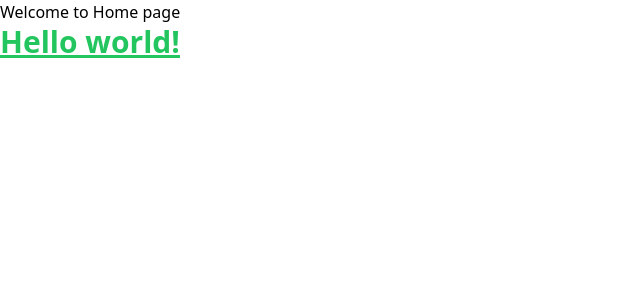
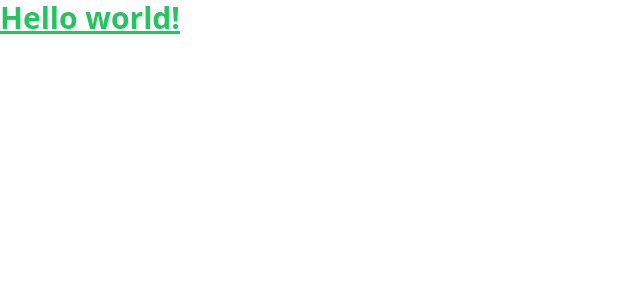
Before and after one commit to DivyaPrasad05/AlbertaHealthHack24, a React (Create React App) app in the folder my-app/: page / in a window 1280 px wide. Shown: the top 300 px of the page, without its empty margins (0-640 px from the left). Built offline with nearby package versions, Linux system fonts and the light colour scheme.

Commit message:
cleaned App a bit

```diff
--- a/my-app/src/App.js
+++ b/my-app/src/App.js
@@ -1,4 +1,3 @@
-import './App.css';
 import Home from './Pages/Home';
 import { Routes, Route } from 'react-router-dom';
 
@@ -9,11 +8,6 @@ function App() {
       <Routes>
         <Route path="/" element={<Home />} />
       </Routes>
-    <div className="App">
-      <h1 className="text-3xl font-bold underline text-green-500">
-      Hello world!
-      </h1>
-    </div>
     </>
   );
 }
--- a/my-app/src/Pages/Home.js
+++ b/my-app/src/Pages/Home.js
@@ -2,7 +2,11 @@
 const Home = () => {
     return (
         <p>
-            Welcome to Home page
+            <div className="App">
+                <h1 className="text-3xl font-bold underline text-green-500">
+                    Hello world!
+                </h1>
+            </div>
         </p>
     );
 }
```
Also changed, not shown: my-app/src/Components/NavBar.js (added, +9 -0 lines), my-app/src/App.css (deleted).
